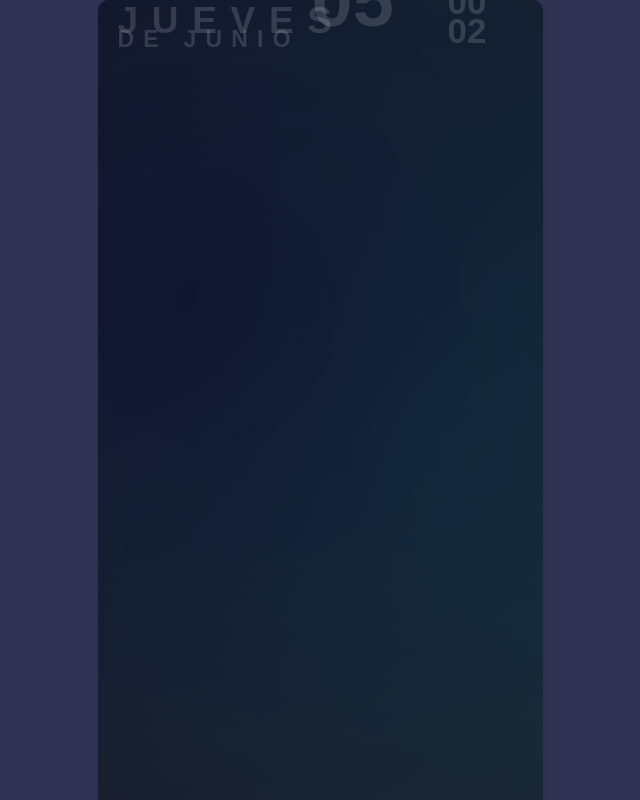
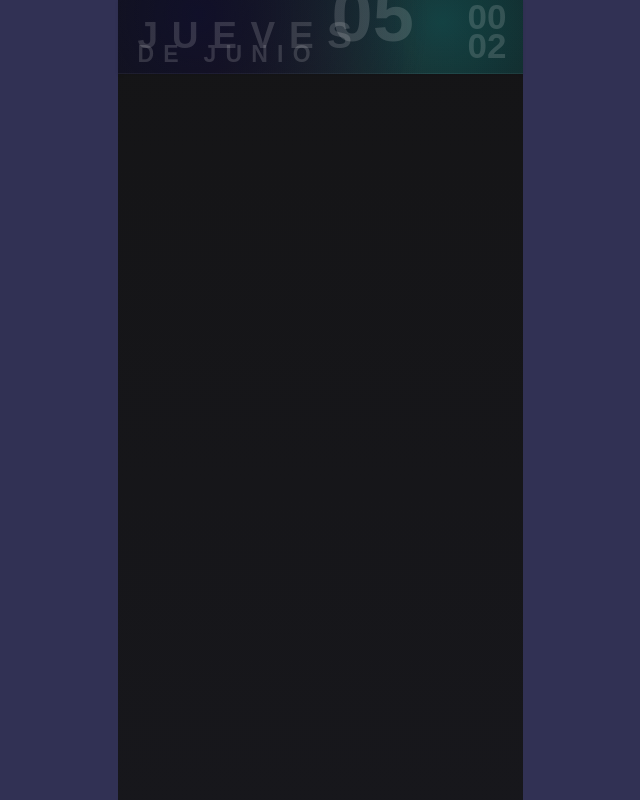
Before and after one commit to CryptoFafafa/TDAH-Tracker, a plain HTML site: page index.html in a window 1280 px wide. Shown: the top 800 px of the page, without its empty margins (320-960 px from the left). Drawn offline with Linux system fonts and the light colour scheme; a web font is replaced by a local one.

Commit message:
Add files via upload

```diff
--- a/index.html
+++ b/index.html
@@ -23,19 +23,25 @@
         .app {
             width: 405px;
             height: 185vh;
-            padding: 0 20px;
-            box-shadow: 0 1px 3px rgba(0, 0, 0, 0.1);
-            background:
-                radial-gradient(circle at 20% 20%, rgba(15, 15, 46, 0.8), transparent 70%),
-                radial-gradient(circle at 80% 30%, rgba(5, 246, 245, 0.2), transparent 70%),
-                radial-gradient(circle at 50% 70%, rgba(245, 0, 0, 0.05), transparent 80%),
-                rgba(19, 19, 19, 0.8);
-            border-radius: 10px;
+            background: linear-gradient(180deg,
+                rgba(19, 19, 19, 0.95) 0%,
+                rgba(19, 19, 19, 0.8) 100%);
             position: relative;
         }
 
+        .header {
+            width: 100%;
+            padding: 15px 20px;
+            background: radial-gradient(circle at 20% 20%, rgba(15, 15, 46, 0.8), transparent 70%),
+                       radial-gradient(circle at 80% 30%, rgba(5, 246, 245, 0.2), transparent 70%),
+                       radial-gradient(circle at 50% 70%, rgba(245, 0, 0, 0.05), transparent 80%);
+            box-shadow: 0 1px 3px rgba(0, 0, 0, 0.1);
+            border-bottom: 1px solid rgba(255, 255, 255, 0.05);
+            box-sizing: border-box;
+        }
+
         .reloj {
-            width: calc(100vw - 40px);
+            width: calc(100% - 40px);
             max-width: 405px;
             color: rgba(255, 255, 255, 0.15);
             position: relative;
@@ -83,13 +89,13 @@
 </head>
 <body>
     <div class="app">
+        <div class="header">
             <div class="reloj" id="clock">
                 <div class="dia_mes">
                     <div class="dia"></div>
                     <div class="mes"></div>
                     <div class="fecha"></div>
                 </div>
-
                 <div class="hora">
                     <div id="hours" class="p"></div>
                     <div id="minutes" class="p"></div>
@@ -97,7 +103,7 @@
                 </div>
             </div>
         </div>
-
+    </div>
     <script src="script.js"></script>
 </body>
 </html>
```
Lines whose indentation alone changed are shown as unchanged.
